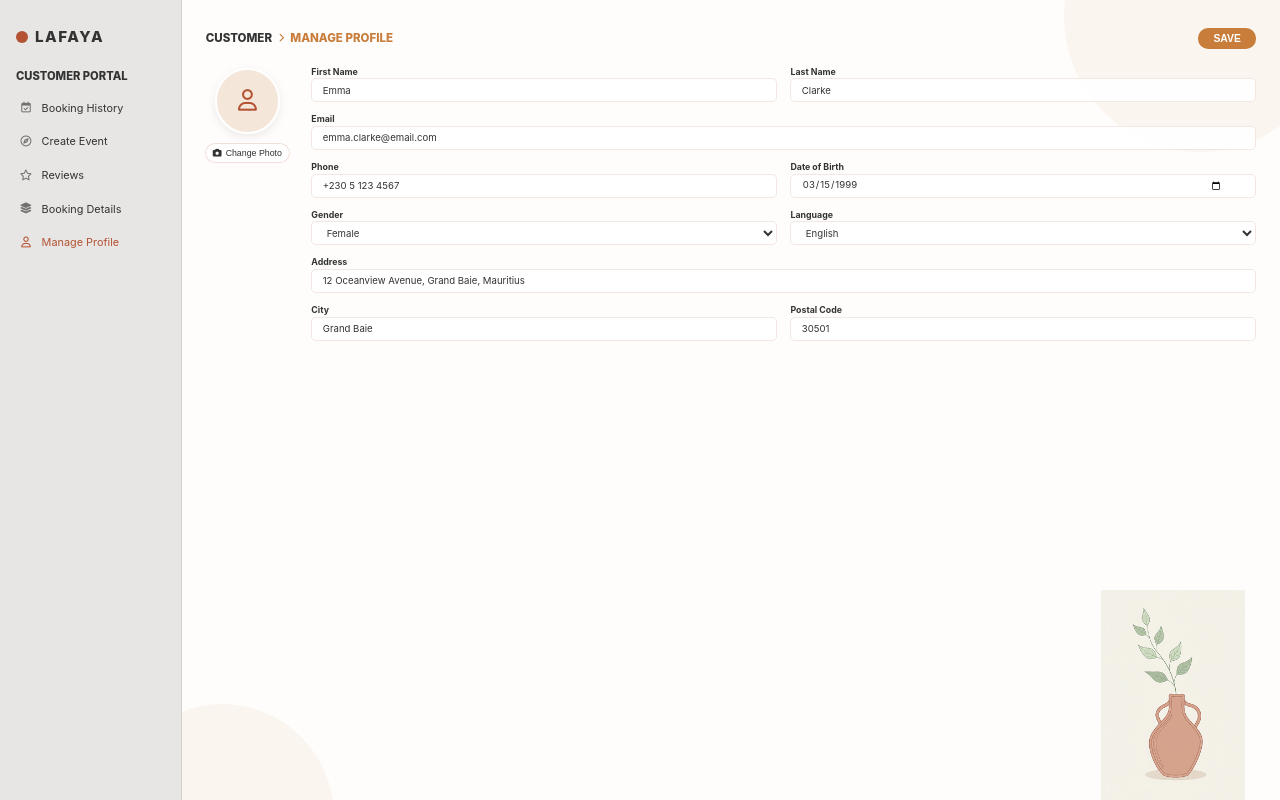
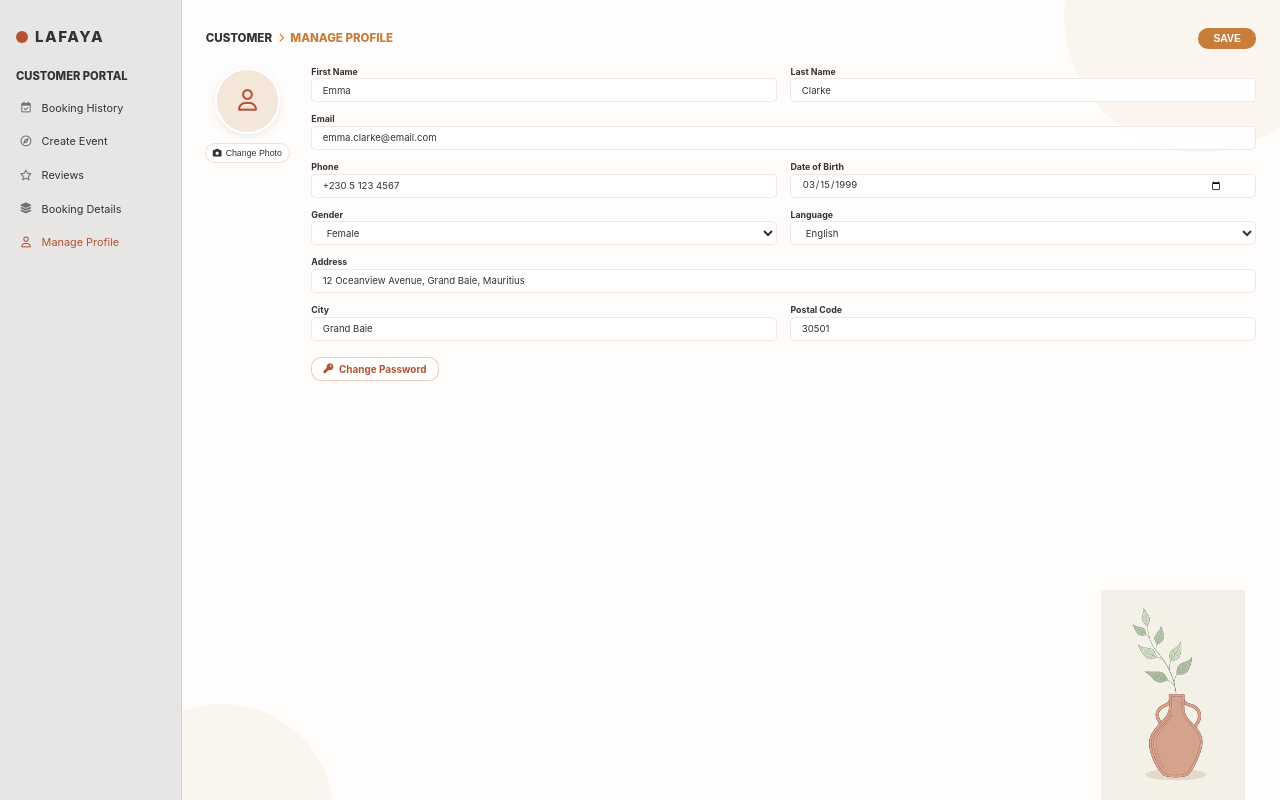
Before and after one commit to vidoushi08/Lafaya, a Django app: page /customer_dashboard/manage-profile/ in a window 1280 px wide. Run offline with Django 5.2, Linux system fonts and the light colour scheme.

Commit message:
added a change password button in customer manage profile

```diff
--- a/customer_dashboard/static/customer_dashboard/css/manage_profile.css
+++ b/customer_dashboard/static/customer_dashboard/css/manage_profile.css
@@ -181,6 +181,30 @@
   cursor: pointer;
 }
 
+.customer-profile-form-actions {
+  display: flex;
+  align-items: center;
+  grid-column: 1 / -1;
+  margin-top: 0.25rem;
+}
+
+.customer-profile-password-button {
+  display: inline-flex;
+  min-height: 1.5rem;
+  align-items: center;
+  justify-content: center;
+  gap: 0.35rem;
+  padding: 0.3rem 0.7rem;
+  border: 1px solid rgba(179, 83, 52, 0.3);
+  border-radius: var(--radius-btn);
+  background: rgba(255, 255, 255, 0.72);
+  color: var(--color-brand);
+  font: inherit;
+  font-size: 0.62rem;
+  font-weight: 700;
+  cursor: pointer;
+}
+
 .customer-profile-editor {
   display: grid;
   grid-template-columns: 5.2rem minmax(0, 1fr);
@@ -270,6 +294,7 @@
 .customer-profile-field input:focus-visible,
 .customer-profile-field select:focus-visible,
 .customer-profile-save:focus-visible,
+.customer-profile-password-button:focus-visible,
 .customer-profile-photo-button:focus-visible {
   outline: 2px solid var(--color-accent);
   outline-offset: 2px;
--- a/customer_dashboard/templates/customer_dashboard/manage_profile.html
+++ b/customer_dashboard/templates/customer_dashboard/manage_profile.html
@@ -124,6 +124,13 @@
               <span>Postal Code</span>
               <input id="customer-postal-code" name="postal_code" type="text" value="30501" autocomplete="postal-code">
             </label>
+
+            <div class="customer-profile-form-actions">
+              <button class="customer-profile-password-button" type="button">
+                <i class="fa-solid fa-key" aria-hidden="true"></i>
+                <span>Change Password</span>
+              </button>
+            </div>
           </div>
         </section>
       </div>
```
